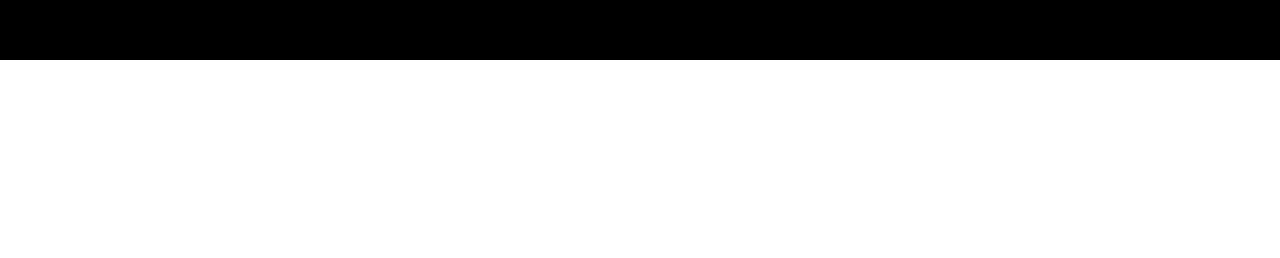
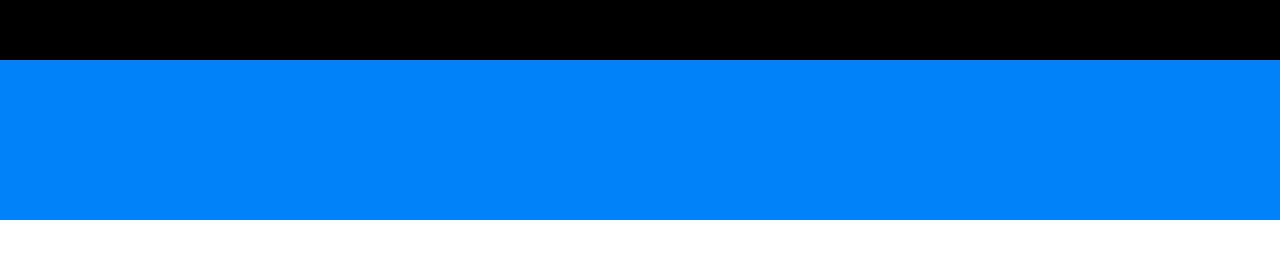
Before and after one commit to MarcoSalvatore91/vue-dc-comics, a Vue app: page / in a window 1280 px wide. Shown: the part 260-518 px from the top of the page. Built offline with nearby package versions, Linux system fonts and the light colour scheme.

Commit message:
new build header

```diff
--- a/src/components/Main.vue
+++ b/src/components/Main.vue
@@ -1,6 +1,9 @@
 <template>
   <div class="main">
+    <!-- # TO DO COMPLETE -->
+    <section id="info">
 
+    </section>
   </div>
 </template>
 
@@ -10,6 +13,13 @@ export default {
 }
 </script>
 
-<style scoped>
+<style scoped lang='scss'>
+
+@import '../assets/sass/style.scss';
+
+#info {
+  background-color: rgb(2,130,249);
+  height: 160px;
+}
 
 </style>
```
Also changed, not shown: 7 other files (tests, documents, lock files or other folders).
